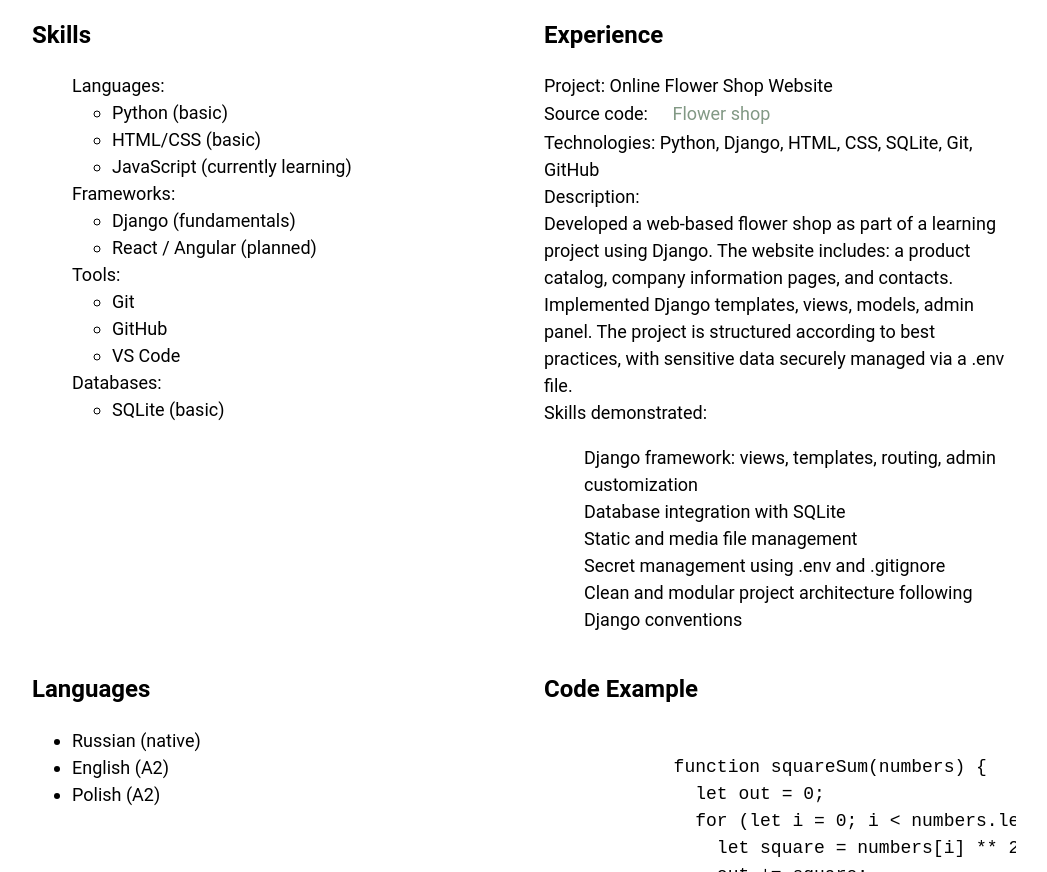
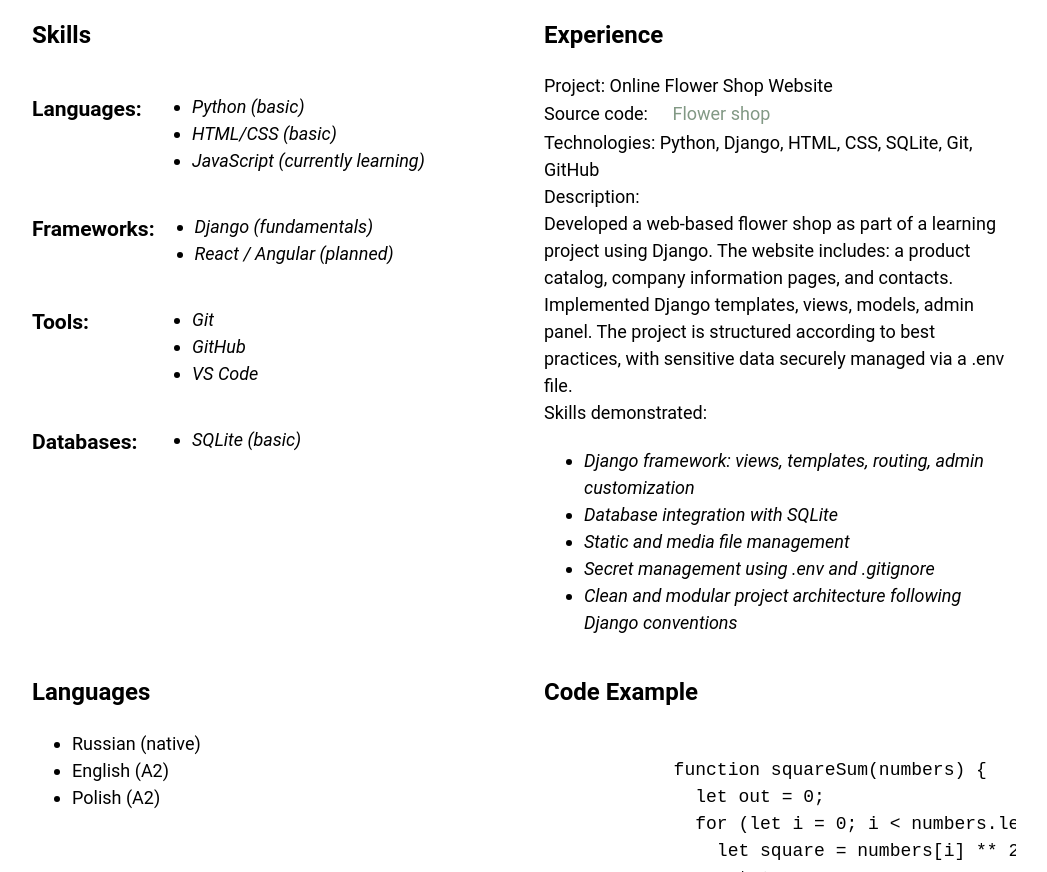
Before and after one commit to TatsianaKaval/rsschool-cv, a plain HTML site: page index.html in a window 1280 px wide. Shown: the part 838-1710 px from the top of the page, without its empty margins (116-1163 px from the left). Drawn offline with Linux system fonts and the light colour scheme.

Commit message:
feat: update styling skills list

```diff
--- a/index.html
+++ b/index.html
@@ -115,33 +115,35 @@
 
       <section class="section" id="skills">
         <h2 class="section-title">Skills</h2>
-        <ul class="skills-list">
-          <li class="skills-item">Languages:
-            <ul class="property-list">
-              <li class="property-item">Python (basic)</li>
-              <li class="property-item">HTML/CSS (basic)</li>
-              <li class="property-item">JavaScript (currently learning)</li>
-            </ul>
-          </li>
-          <li class="skills-item">Frameworks:
-            <ul class="property-list">
-              <li class="property-item">Django (fundamentals)</li>
-              <li class="property-item">React / Angular (planned)</li>
-            </ul>
-          </li>
-          <li class="skills-item">Tools:
-            <ul class="property-list">
-              <li class="property-item">Git</li>
-              <li class="property-item">GitHub</li>
-              <li class="property-item">VS Code</li>
-            </ul>
-          </li>
-          <li class="skills-item">Databases:
-            <ul class="property-list">
-              <li class="property-item">SQLite (basic)</li>
-            </ul>
-          </li>
-        </ul>
+        <div class="skills-group">
+          <h3 class="skills-title">Languages:</h3>
+          <ul class="skills-list">
+            <li>Python (basic)</li>
+            <li>HTML/CSS (basic)</li>
+            <li>JavaScript (currently learning)</li>
+          </ul>
+        </div>
+        <div class="skills-group">
+          <h3 class="skills-title">Frameworks:</h3>
+          <ul class="skills-list">
+            <li>Django (fundamentals)</li>
+            <li>React / Angular (planned)</li>
+          </ul>
+        </div>
+        <div class="skills-group">
+          <h3 class="skills-title">Tools:</h3>
+          <ul class="skills-list">
+            <li>Git</li>
+            <li>GitHub</li>
+            <li>VS Code</li>
+          </ul>
+        </div>
+        <div class="skills-group">
+          <h3 class="skills-title">Databases:</h3>
+          <ul class="skills-list">
+            <li>SQLite (basic)</li>
+          </ul>
+        </div>
       </section>
 
       <section class="section" id="experience">
--- a/style.css
+++ b/style.css
@@ -95,8 +95,7 @@ body {
   color:  #208f16;
 }
 
-.contacts-list,
-.skills-list {
+.contacts-list {
   list-style: none;
 }
 
@@ -135,11 +134,25 @@ body {
   font-size: 28px;
 }
 
-.education-span {
+.education-span{
   font-weight: 700;
 }
 
 .period-span {
+  font-style: italic;
+}
+
+.skills-group {
+  display: flex;
+  flex-wrap: wrap;
+}
+
+.skills-title {
+  min-width: 120px;
+}
+
+.skills-list {
+  padding-top: 3px;
   font-style: italic;
 }
 
```
